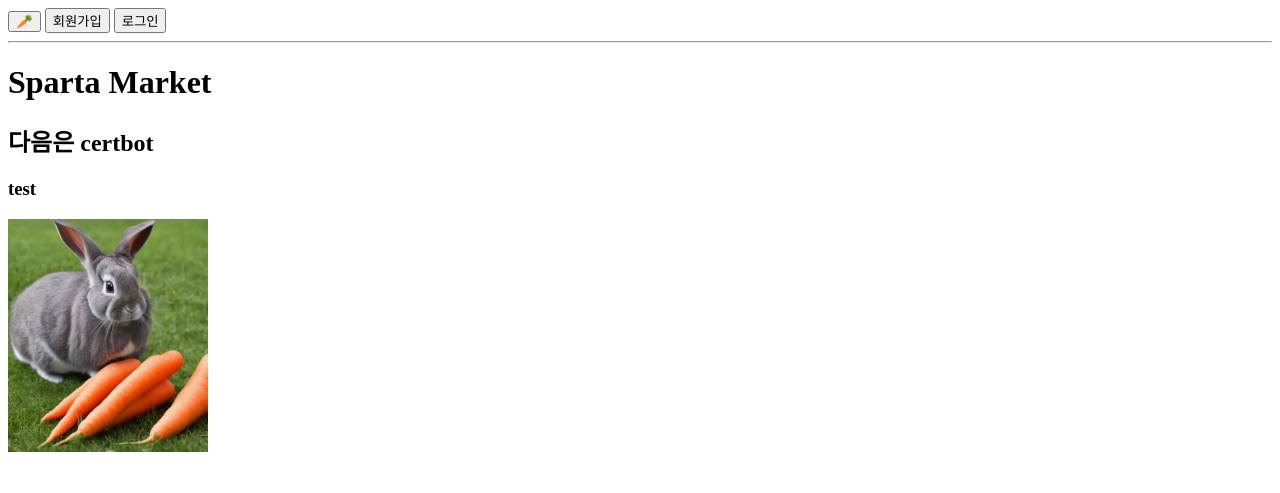
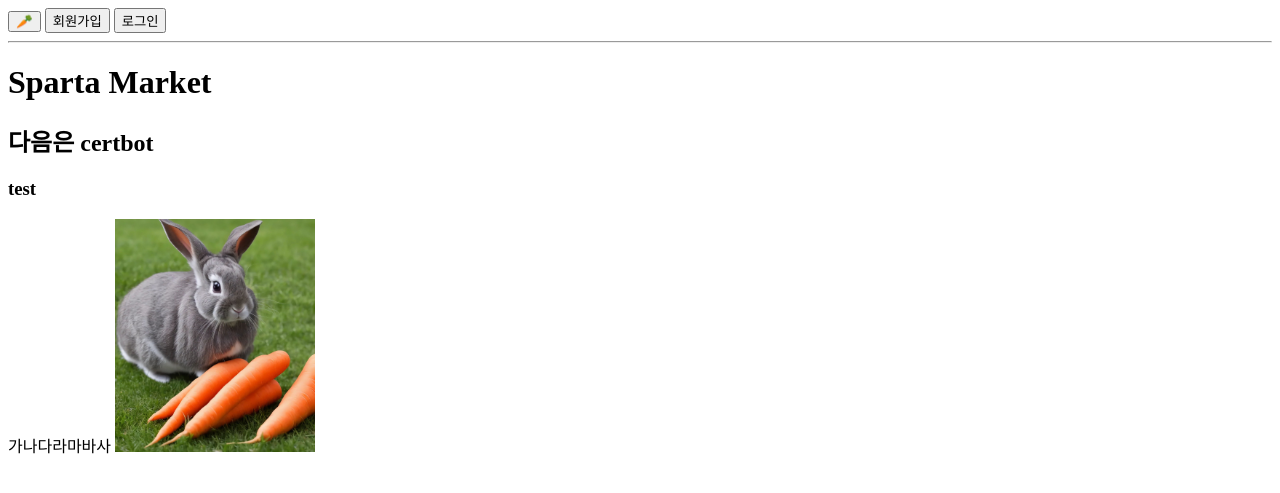
Before and after one commit to hjn5018/spartamarket, a Django app: page / in a window 1280 px wide. Shown: the top 493 px of the page. Run offline with Django 4.2, Linux system fonts and the light colour scheme.

Commit message:
Update index.html

```diff
--- a/products/templates/products/index.html
+++ b/products/templates/products/index.html
@@ -6,6 +6,7 @@
 <h1>Sparta Market</h1>
 <h2>다음은 certbot</h2>
 <h3>test</h3>
+가나다라마바사
 
 <img src="{% static 'products/ai-generated-7799072_1280.jpg' %}" alt=""><br>
 {% if user.is_authenticated %}
```
